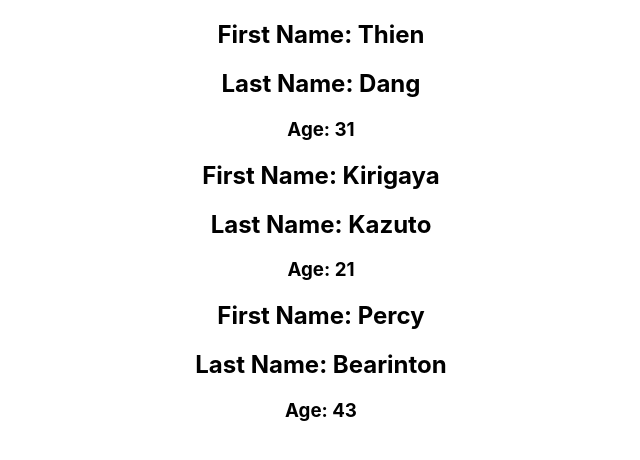
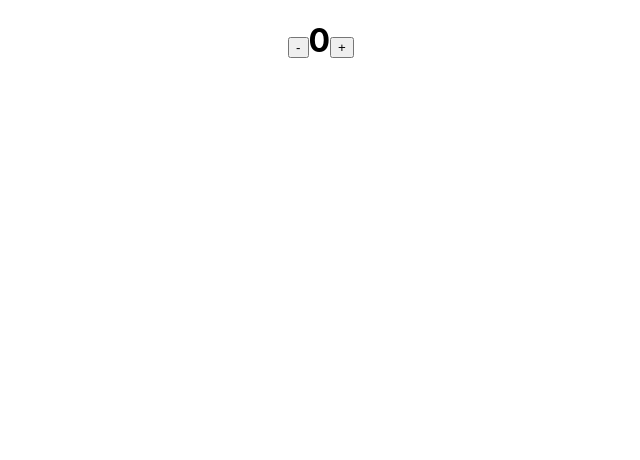
Before and after one commit to dev-tndang/dev-tndang-entertainmenthunter, a React (Create React App) app: page / in a window 1280 px wide. Shown: the top 460 px of the page, without its empty margins (319-959 px from the left). Built offline with nearby package versions, Linux system fonts and the light colour scheme.

Commit message:
Update 2023.08.11.08
Imported useState from React, with early implementation of a counter State will change when pressing the plus or minus buttons

```diff
--- a/src/App.js
+++ b/src/App.js
@@ -1,33 +1,15 @@
+import { useState } from 'react';
 import './App.css';
 
-const Person = (props) => {
-  return (
-    <>
-      <h2>First Name: {props.firstName}</h2>
-      <h2>Last Name: {props.lastName}</h2>
-      <h3>Age: {props.age}</h3>
-    </>
-  )
-}
-
 const App = () => {
+  const [counter, setCounter] = useState(0);
   return (
     <div className="App">
-      <Person
-        firstName='Thien'
-        lastName='Dang'
-        age='31'
-      />
-      <Person
-        firstName='Kirigaya'
-        lastName='Kazuto'
-        age='21'
-      />
-      <Person
-        firstName='Percy'
-        lastName='Bearinton'
-        age='43'
-      />
+      <h1>
+        <button>-</button>
+        {counter}
+        <button>+</button>
+      </h1>
     </div>
   );
 }
```
